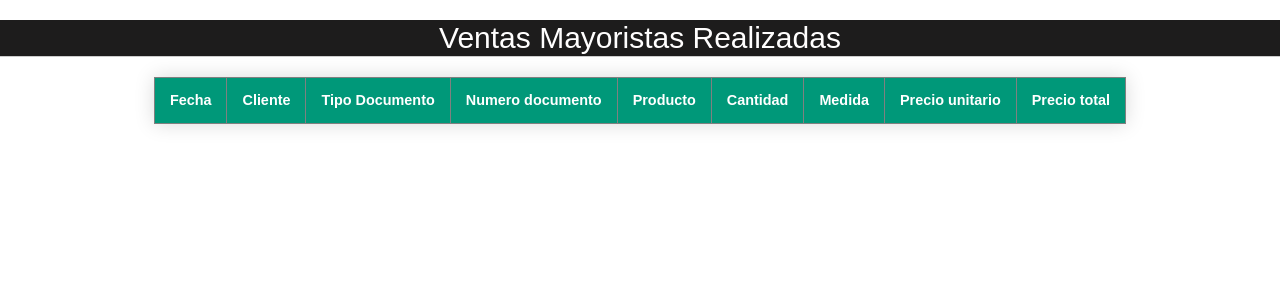
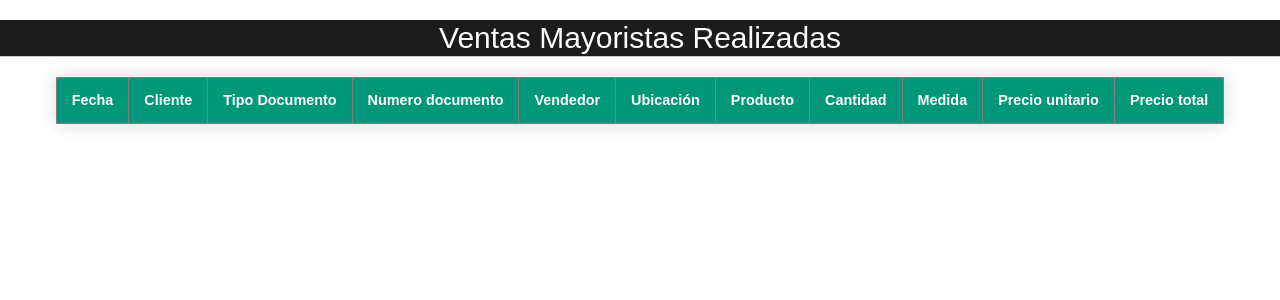
Before and after one commit to chopper210397/Lydemar, a Flask app: page /ventas in a window 1280 px wide. Shown: the part 61-361 px from the top of the page. Run offline with Flask 3, Linux system fonts and the light colour scheme; data that the repository does not hold is empty.

Commit message:
vendedor and ubicacion

```diff
--- a/POSTGRESQL/DDL.sql
+++ b/POSTGRESQL/DDL.sql
@@ -12,7 +12,9 @@ create table ventas_mayorista (
 	tipo_medida VARCHAR(20),
 	precio_unitario numeric,
 	precio_total numeric,
-	timestamp TIMESTAMP
+	timestamp TIMESTAMP,
+	vendedor VARCHAR(100),
+	ubicacion VARCHAR(100)
 );
 CREATE TABLE cobranzas (
 	id SERIAL PRIMARY KEY,
--- a/cobranzas/app.py
+++ b/cobranzas/app.py
@@ -46,6 +46,9 @@ class Ventas_mayorista(db.Model):
   precio_unitario = db.Column(db.Float)
   precio_total = db.Column(db.Float)
   timestamp = db.Column(db.DateTime)
+  vendedor = db.Column(db.String(100))
+  ubicacion = db.Column(db.String(100))
+
 
   def to_dict(self):
     data = {
@@ -59,7 +62,9 @@ class Ventas_mayorista(db.Model):
       'tipo_medida': self.tipo_medida,
       'precio_unitario': self.precio_unitario,
       'precio_total': self.precio_total,
-      'timestamp': self.timestamp
+      'timestamp': self.timestamp,
+      'vendedor': self.vendedor,
+      'ubicacion': self.ubicacion
     }
 
 
@@ -126,6 +131,8 @@ def submit():
   precio_unitario = request.form['precio_x_caja_o_saco']
   precio_total = request.form['totales_en_soles']
   timestamp = datetime.now()
+  vendedor = request.form['vendedor']
+  ubicacion = request.form['ubicacion']
 
   # Creamos un nuevo registro en la base de datos
   venta = Ventas_mayorista(
@@ -138,7 +145,9 @@ def submit():
                 tipo_medida=tipo_medida,
                 precio_unitario=precio_unitario,
                 precio_total=precio_total,
-                timestamp=timestamp
+                timestamp=timestamp,
+                vendedor=vendedor,
+                ubicacion=ubicacion
                 )
   db.session.add(venta)
   db.session.commit()
@@ -148,6 +157,8 @@ def submit():
                           cliente=cliente,
                           tipo_de_documento=tipo_de_documento,
                           numero_documento=numero_documento,
+                          vendedor=vendedor,
+                          ubicacion=ubicacion,
                           producto=producto,
                           cantidad=cantidad,
                           tipo_medida=tipo_medida,
--- a/cobranzas/templates/ventas.html
+++ b/cobranzas/templates/ventas.html
@@ -11,6 +11,8 @@
             <td><b>Cliente</b></td>
             <td><b>Tipo Documento</b></td>
             <td><b>Numero documento</b></td>
+            <td><b>Vendedor</b></td>
+            <td><b>Ubicación</b></td>
             <td><b>Producto</b></td>
             <td><b>Cantidad</b></td>
             <td><b>Medida</b></td>
@@ -24,6 +26,8 @@
             <td>{{row["cliente"]}} </td>
             <td>{{row["tipo_de_documento"]}} </td>
             <td>{{row["numero_documento"]}} </td>
+            <td>{{row["vendedor"]}} </td>
+            <td>{{row["ubicacion"]}} </td>
             <td>{{row["producto"]}} </td>
             <td>{{row["cantidad"]}} </td>
             <td>{{row["tipo_medida"]}} </td>
```
Also changed, not shown: cobranzas/templates/submitted.html (+8 -0 lines).
